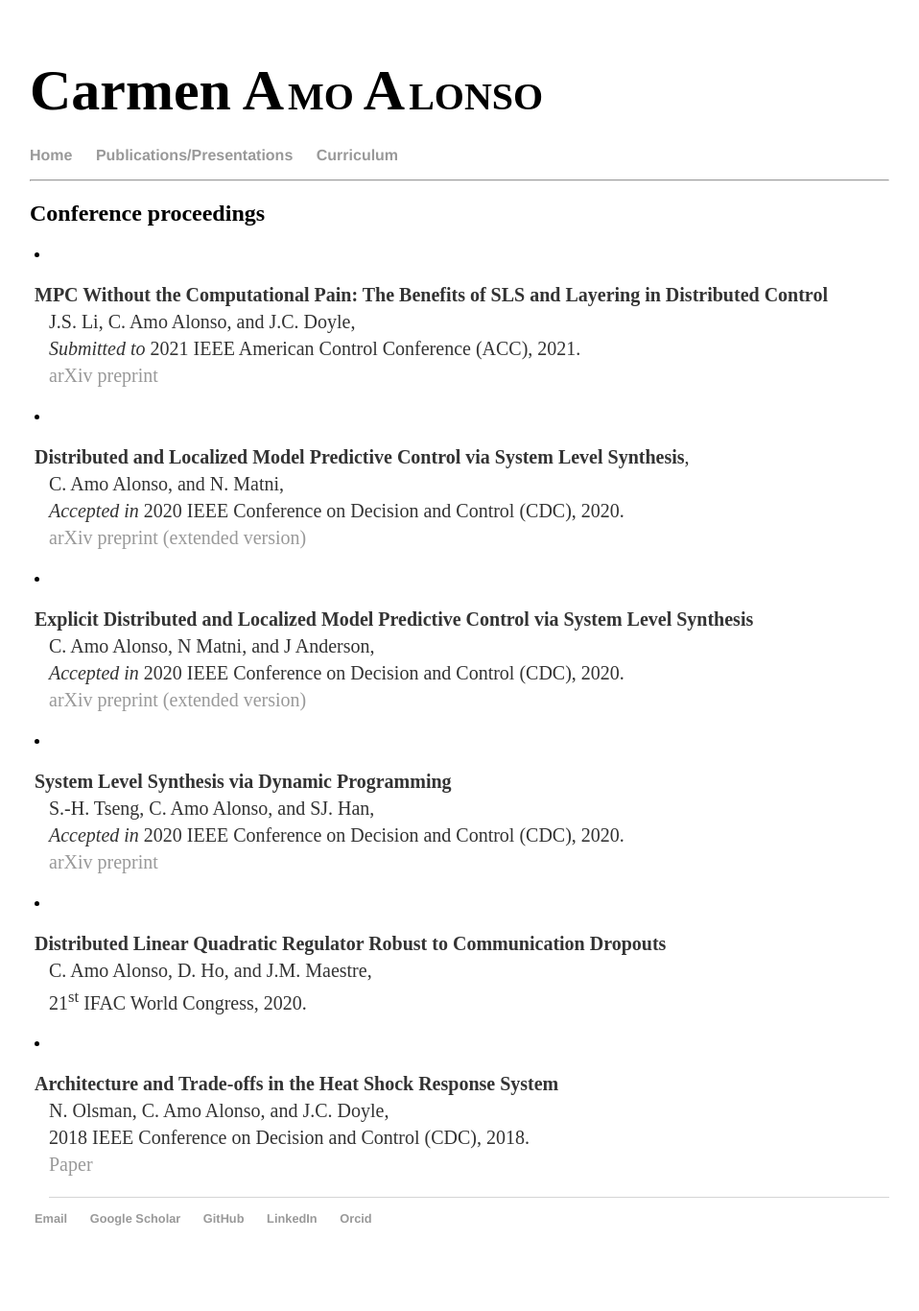
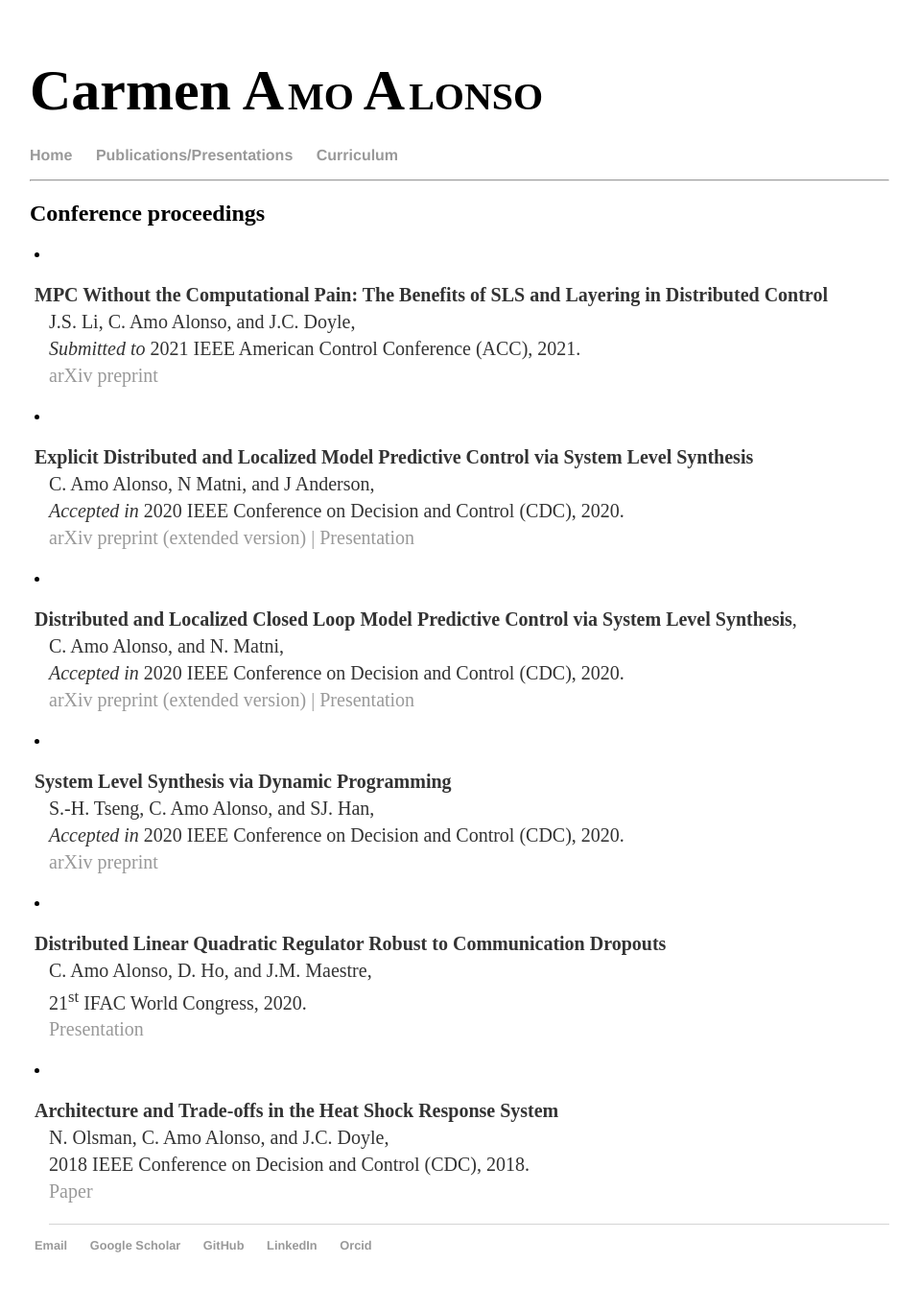
Before and after one commit to camoalon/camoalon.github.io, a Jekyll site: the page built from publications.html, in a window 1280 px wide. Shown: the whole page at 96% size, without its empty margins (161-1119 px from the left). Built offline with Jekyll 4.4.1, drawn with Linux system fonts in a browser that asks for light colours; before the commit the page ends 1338 px from its top, so only the background shows below that.

Commit message:
Added presentations

```diff
--- a/publications.html
+++ b/publications.html
@@ -14,19 +14,21 @@ J.S. Li, C. Amo Alonso, and J.C. Doyle, <br />
 
 
 <li style="line-height: 17px; padding-left: 20px; text-indent: -15px; " class="full-width" value="1">
-<p style="font-size:20px" class="paragraph_style_1">
-<strong>Distributed and Localized Model Predictive Control via System Level Synthesis</strong>, <br />
-C. Amo Alonso, and N. Matni, <br />
+ <p style="font-size:20px" class="paragraph_style_1">
+ <strong>Explicit Distributed and Localized Model Predictive Control via System Level Synthesis</strong><br />
+  C. Amo Alonso, N Matni, and J Anderson, <br />
 <em>Accepted in</em> 2020 IEEE Conference on Decision and Control (CDC), 2020. <br />
-<a href="https://arxiv.org/abs/1909.10074"> arXiv preprint (extended version)</a></p>
+<a href="https://arxiv.org/abs/2005.13807"> arXiv preprint (extended version) |</a>
+<a href="https://youtu.be/SqAwf4n7R24"> Presentation </a></p>
 
 
 <li style="line-height: 17px; padding-left: 20px; text-indent: -15px; " class="full-width" value="1">
-   <p style="font-size:20px" class="paragraph_style_1">
-   <strong>Explicit Distributed and Localized Model Predictive Control via System Level Synthesis</strong><br />
-    C. Amo Alonso, N Matni, and J Anderson, <br />
-  <em>Accepted in</em> 2020 IEEE Conference on Decision and Control (CDC), 2020. <br />
-  <a href="https://arxiv.org/abs/2005.13807"> arXiv preprint (extended version)</a></p>
+<p style="font-size:20px" class="paragraph_style_1">
+<strong>Distributed and Localized Closed Loop Model Predictive Control via System Level Synthesis</strong>, <br />
+C. Amo Alonso, and N. Matni, <br />
+<em>Accepted in</em> 2020 IEEE Conference on Decision and Control (CDC), 2020. <br />
+<a href="https://arxiv.org/abs/1909.10074"> arXiv preprint (extended version) |</a>
+<a href="https://youtu.be/MRWYebycihk"> Presentation </a></p>
 
 
 <li style="line-height: 17px; padding-left: 20px; text-indent: -15px; " class="full-width" value="1">
@@ -41,7 +43,8 @@ S.-H. Tseng, C. Amo Alonso, and SJ. Han, <br />
 <p style="font-size:20px" class="paragraph_style_1">
 <strong>Distributed Linear Quadratic Regulator Robust to Communication Dropouts</strong><br />
 C. Amo Alonso, D. Ho, and J.M. Maestre,<br />
-21<sup>st</sup> IFAC World Congress, 2020. <br /> </p>
+21<sup>st</sup> IFAC World Congress, 2020. <br />
+<a href="https://youtu.be/EwIXnquVmS0"> Presentation </a></p>
 
 
 <li style="line-height: 17px; padding-left: 20px; text-indent: -15px; " class="full-width" value="1">
```
